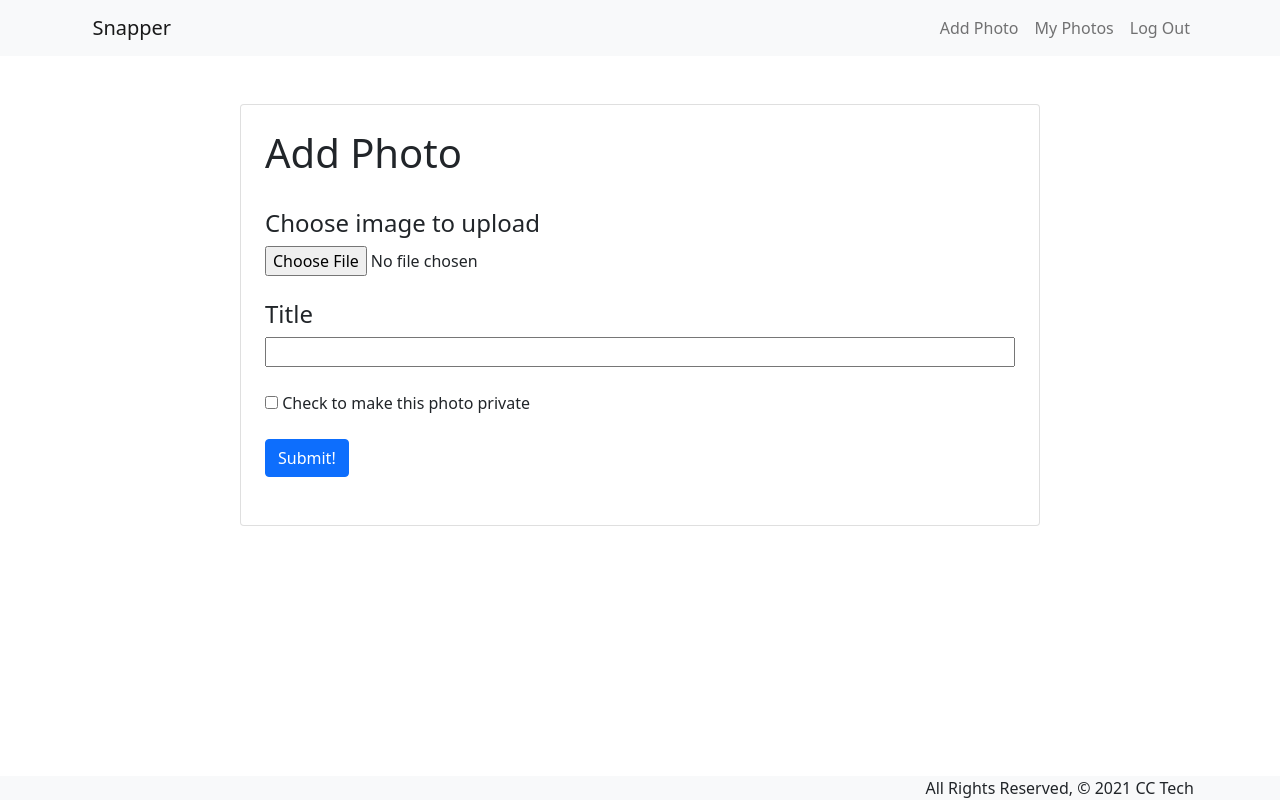
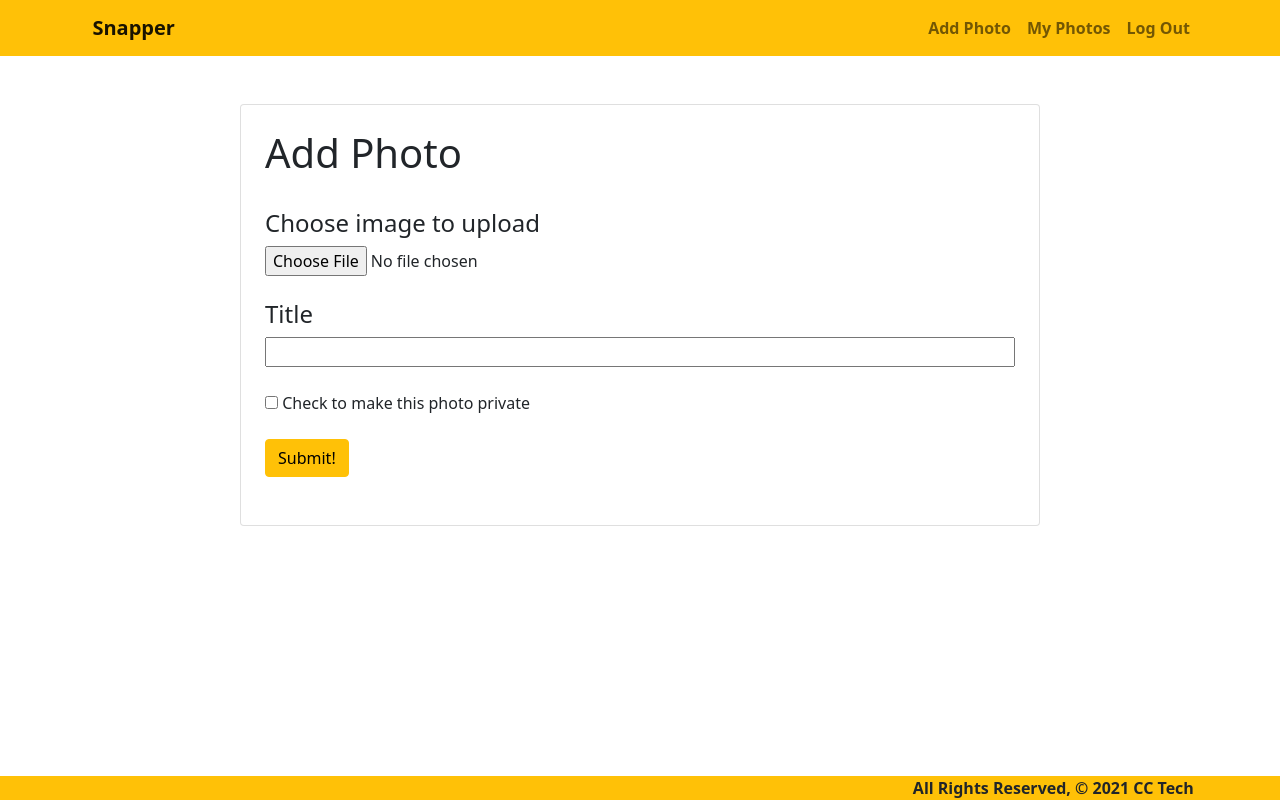
Before and after one commit to chuckchoiboi/snapper, a Django app: page /photos/create/ in a window 1280 px wide. Run offline with Django 3.2, Linux system fonts and the light colour scheme; the visitor is signed in with stand-in values (Sample User, id 1); some libraries are stand-ins or nearby versions.

Commit message:
style change

```diff
--- a/main_app/static/css/style.css
+++ b/main_app/static/css/style.css
@@ -8,7 +8,12 @@ main {
   flex: 1 0 auto;
 }
 
+header {
+  font-weight: bold;
+}
+
 footer {
   padding-top: 0;
   text-align: right;
+  font-weight: bold;
 }
--- a/main_app/templates/base.html
+++ b/main_app/templates/base.html
@@ -18,11 +18,10 @@
       integrity="sha512-iBBXm8fW90+nuLcSKlbmrPcLa0OT92xO1BIsZ+ywDWZCvqsWgccV3gFoRBv0z+8dLJgyAHIhR35VZc2oM/gI1w=="
       crossorigin="anonymous"
     />
-
     <link rel="stylesheet" type="text/css" href="{% static 'css/style.css' %}" />
   </head>
   <body>
-    <header class="bg-light">
+    <header class="bg-warning">
       <nav class="navbar navbar-expand navbar-light justify-content-between container">
         <a href="/" class="navbar-brand">&nbsp;&nbsp;Snapper</a>
         <ul class="navbar-nav">
@@ -40,7 +39,7 @@
       </nav>
     </header>
     <main class="container">{% block content %} {% endblock %}</main>
-    <footer class="bg-light">
+    <footer class="bg-warning">
       <div class="container">All Rights Reserved, &copy; 2021 CC Tech&nbsp;</div>
     </footer>
     <script
--- a/main_app/templates/photos/create.html
+++ b/main_app/templates/photos/create.html
@@ -17,7 +17,7 @@
       <label for="privacy">Check to make this photo private</label>
     </div>
     <div class="my-4">
-      <button type="submit" class="btn btn-primary">Submit!</button>
+      <button type="submit" class="btn btn-warning">Submit!</button>
     </div>
   </form>
 </div>
```
